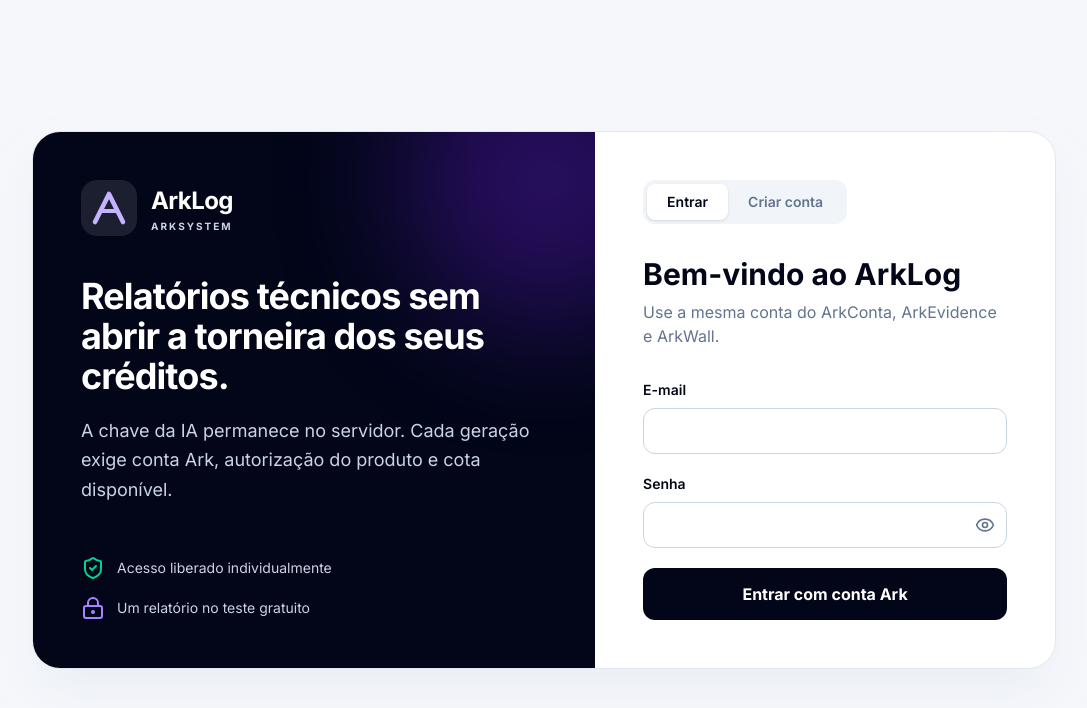
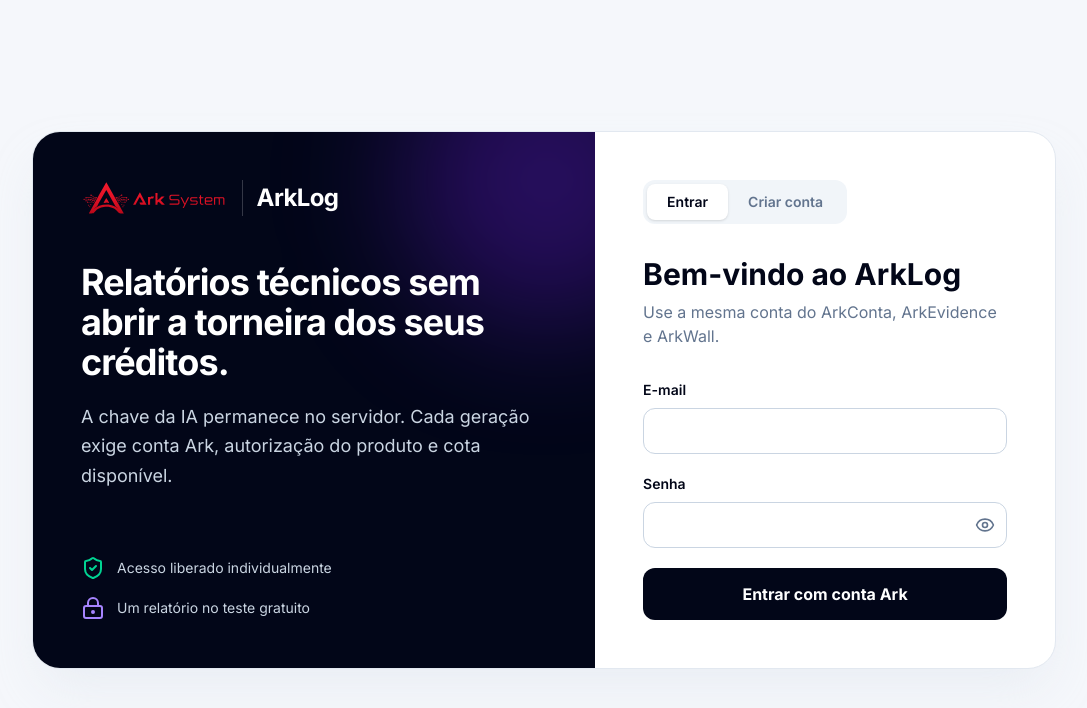
Before and after one commit to alvaro-alencar/ArkLog, a React (Vite) app in the folder dashboard/: page /login in a window 1280 px wide. Shown: the top 708 px of the page, without its empty margins (96-1183 px from the left). Built offline with nearby package versions, Linux system fonts and the light colour scheme; no server answers.

Commit message:
Usa a marca oficial da ArkSystem em todo o ArkLog
* assets: add official ArkSystem logo

* fix: use official ArkSystem brand across ArkLog

```diff
--- a/dashboard/src/components/ArkBrand.tsx
+++ b/dashboard/src/components/ArkBrand.tsx
@@ -1,23 +1,20 @@
 import React from 'react';
 
-const ArkMark: React.FC<{ size?: number; className?: string }> = ({ size = 42, className = '' }) => (
-  <svg width={size} height={size} viewBox="0 0 40 40" fill="none" aria-hidden="true" className={className}>
-    <path d="M6 34 20 6l14 28" stroke="currentColor" strokeWidth="4.6" strokeLinecap="round" strokeLinejoin="round" />
-    <path d="M12.6 23h14.8" stroke="currentColor" strokeWidth="4.2" strokeLinecap="round" />
-  </svg>
-);
-
 const ArkBrand: React.FC<{ compact?: boolean; inverse?: boolean }> = ({ compact = false, inverse = false }) => (
-  <div className={`inline-flex items-center ${compact ? 'gap-2.5' : 'gap-3.5'} ${inverse ? 'text-white' : 'text-slate-950'}`}>
-    <span className={`grid place-items-center rounded-2xl ${compact ? 'h-11 w-11' : 'h-14 w-14'} ${inverse ? 'bg-white/10 text-violet-300' : 'bg-violet-50 text-violet-600'}`}>
-      <ArkMark size={compact ? 32 : 40} />
-    </span>
-    <span className="leading-none">
-      <span className={`${compact ? 'text-xl' : 'text-2xl'} block font-black tracking-tight`}>ArkLog</span>
-      <span className={`mt-1 block text-[10px] font-bold uppercase tracking-[0.2em] ${inverse ? 'text-slate-300' : 'text-slate-500'}`}>ArkSystem</span>
+  <div className={`inline-flex items-center ${compact ? 'gap-2.5' : 'gap-3.5'}`}>
+    <img
+      src={`${import.meta.env.BASE_URL}ark-system-logo.svg`}
+      alt="ArkSystem"
+      className={`${compact ? 'h-7' : 'h-9'} w-auto object-contain`}
+    />
+    <span
+      className={`${compact ? 'h-7' : 'h-9'} w-px ${inverse ? 'bg-white/20' : 'bg-slate-200'}`}
+      aria-hidden="true"
+    />
+    <span className={`${compact ? 'text-xl' : 'text-2xl'} font-black leading-none tracking-tight ${inverse ? 'text-white' : 'text-slate-950'}`}>
+      ArkLog
     </span>
   </div>
 );
 
-export { ArkMark };
 export default ArkBrand;
```
Also changed, not shown: dashboard/public/ark-system-logo.svg (added).
